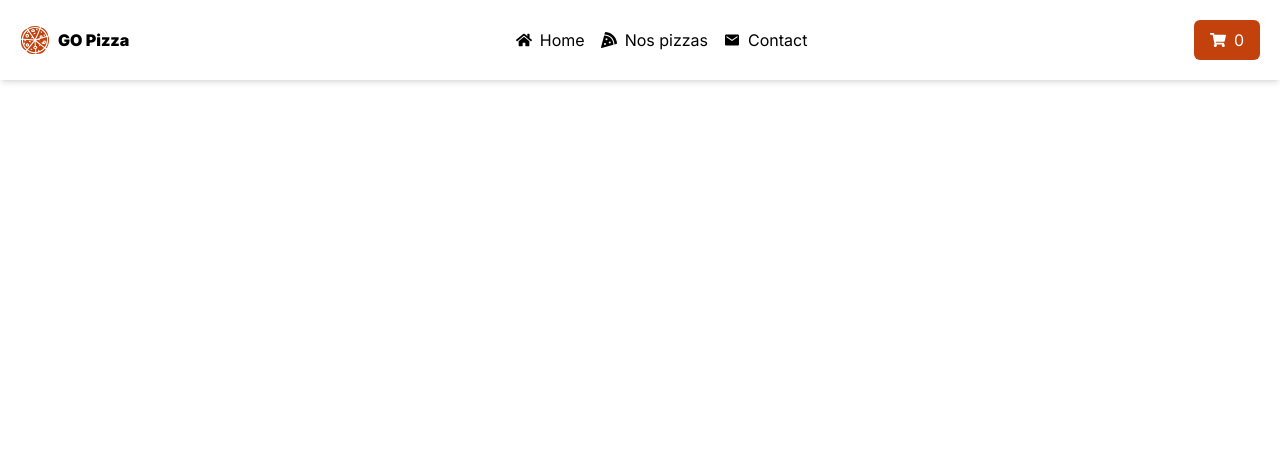
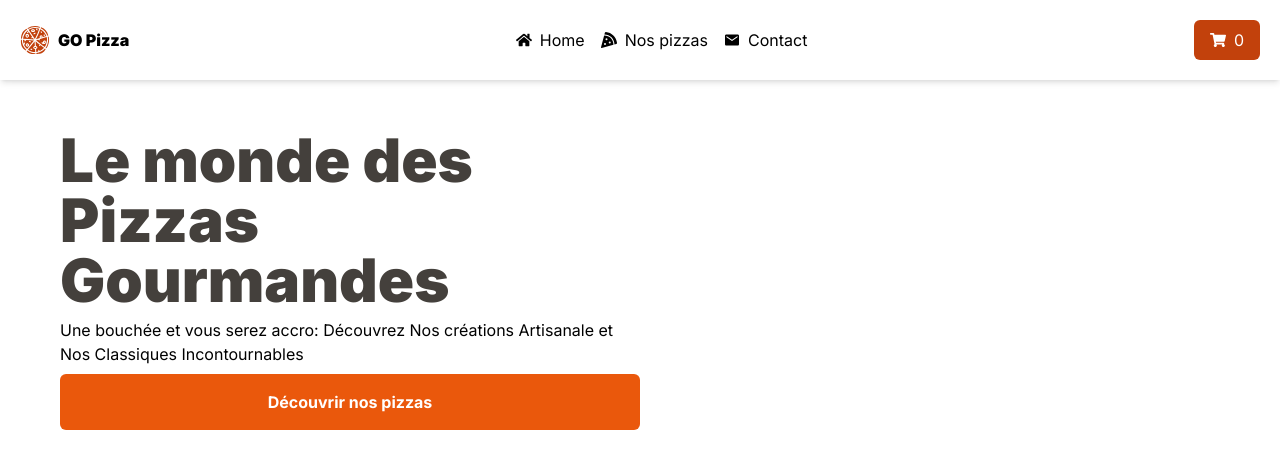
Before and after one commit to Babanlpz/restaurant-food, a Next.js app: page / in a window 1280 px wide. Shown: the top 468 px of the page. Built offline with nearby package versions, Linux system fonts and the light colour scheme.

Commit message:
FEAT header title and subtitle

```diff
--- /dev/null
+++ b/app/components/Header.tsx
@@ -0,0 +1,21 @@
+export default function Header() {
+  return (
+    <div className="h-[70vh] max-w-[1200px] m-auto grid grid-cols-1 md:grid-cols-2 p-5">
+      <div className="order-2 md:order-1 flex justify-center flex-col">
+        <h1 className="text-xl md:text-4xl lg:text-6xl text-stone-700 font-black text-center md:text-left mb-2">
+          Le monde des Pizzas Gourmandes
+        </h1>
+        <p className="text-center md:text-left mb-2">
+          Une bouchée et vous serez accro: Découvrez Nos créations Artisanale et
+          Nos Classiques Incontournables
+        </p>
+        <a
+          href="#pizzaList"
+          className="bg-orange-600 hover:bg-orange-700 transition-all rounded-md p-4 text-center text-white font-bold"
+        >
+          Découvrir nos pizzas
+        </a>
+      </div>
+    </div>
+  );
+}
--- a/app/page.tsx
+++ b/app/page.tsx
@@ -3,6 +3,7 @@
 import { useState } from "react";
 import { Pizza } from "./Type/Type";
 import Nav from "./components/Nav";
+import Header from "./components/Header";
 
 export default function Home() {
   const [cardQuantity, setCardQuantity] = useState(0);
@@ -14,6 +15,7 @@ export default function Home() {
   return (
     <>
       <Nav cartQuantity={cardQuantity} />
+      <Header />
     </>
   );
 }
```
